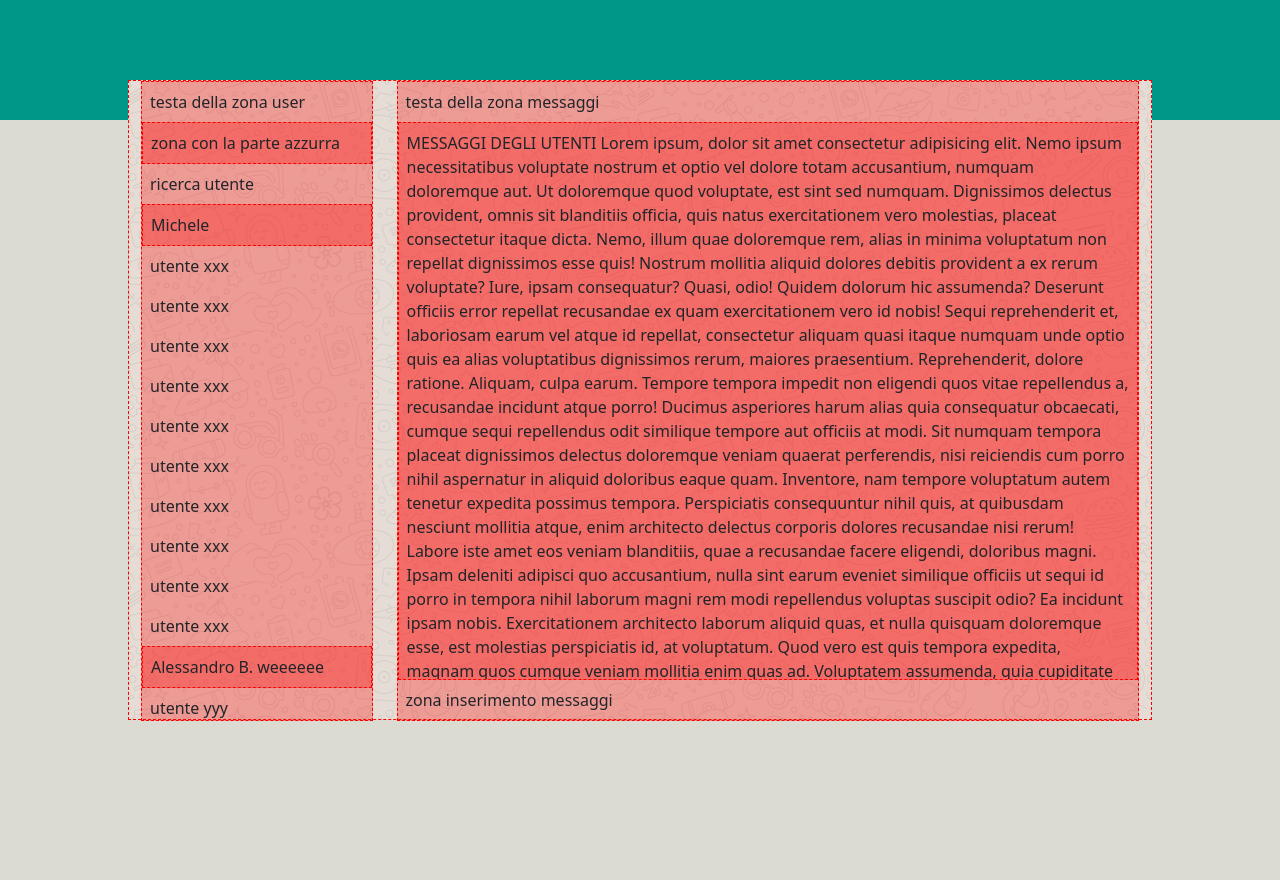
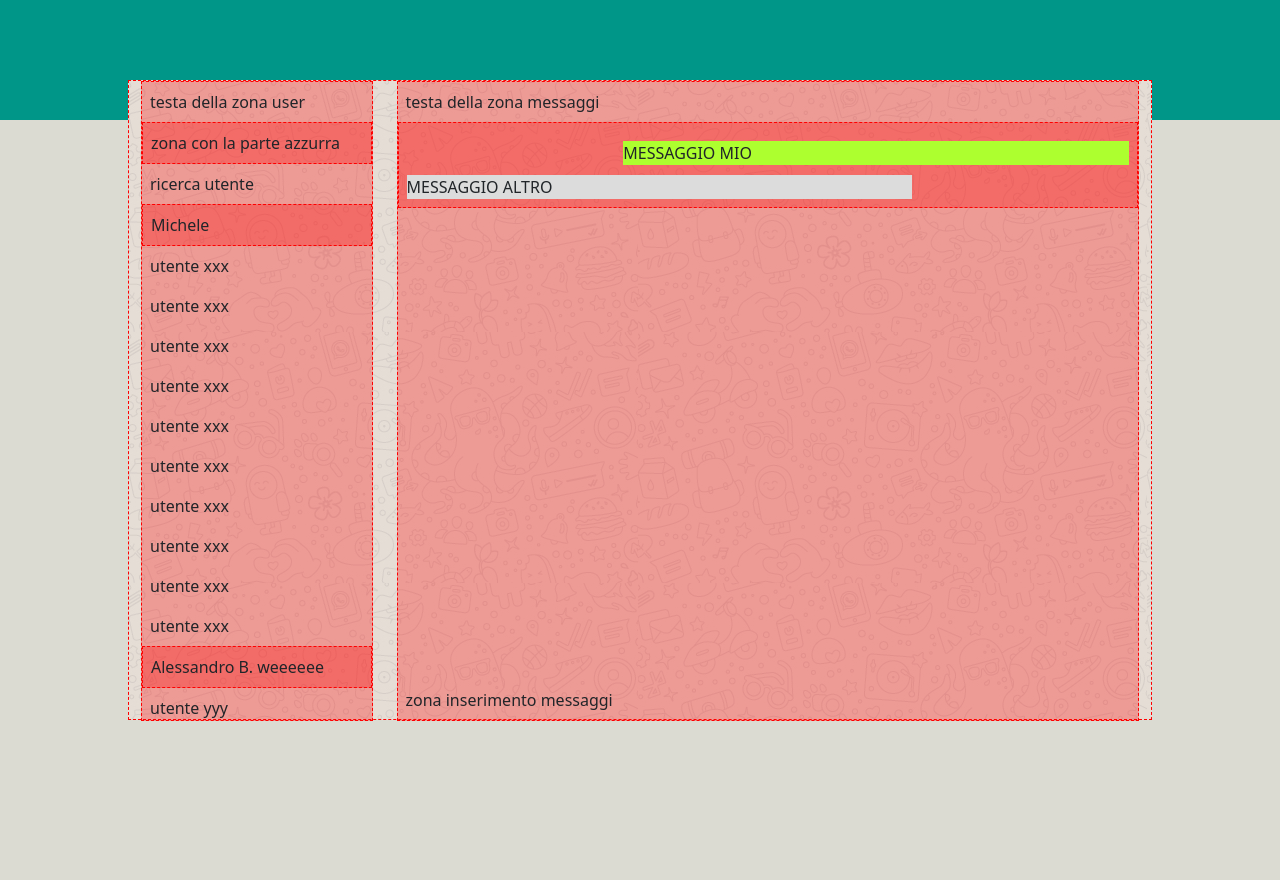
Before and after one commit to CarloCassini/vue-boolzapp, a plain HTML site: page index.html in a window 1280 px wide. Drawn offline with nearby package versions, Linux system fonts and the light colour scheme.

Commit message:
add msgg

```diff
--- a/index.html
+++ b/index.html
@@ -88,80 +88,8 @@
           <div class="d-flex flex-column debug list-users">
             <div class="p-2">testa della zona messaggi</div>
             <div class="p-2 Scorrimento debug">
-              MESSAGGI DEGLI UTENTI Lorem ipsum, dolor sit amet consectetur
-              adipisicing elit. Nemo ipsum necessitatibus voluptate nostrum et
-              optio vel dolore totam accusantium, numquam doloremque aut. Ut
-              doloremque quod voluptate, est sint sed numquam. Dignissimos
-              delectus provident, omnis sit blanditiis officia, quis natus
-              exercitationem vero molestias, placeat consectetur itaque dicta.
-              Nemo, illum quae doloremque rem, alias in minima voluptatum non
-              repellat dignissimos esse quis! Nostrum mollitia aliquid dolores
-              debitis provident a ex rerum voluptate? Iure, ipsam consequatur?
-              Quasi, odio! Quidem dolorum hic assumenda? Deserunt officiis error
-              repellat recusandae ex quam exercitationem vero id nobis! Sequi
-              reprehenderit et, laboriosam earum vel atque id repellat,
-              consectetur aliquam quasi itaque numquam unde optio quis ea alias
-              voluptatibus dignissimos rerum, maiores praesentium.
-              Reprehenderit, dolore ratione. Aliquam, culpa earum. Tempore
-              tempora impedit non eligendi quos vitae repellendus a, recusandae
-              incidunt atque porro! Ducimus asperiores harum alias quia
-              consequatur obcaecati, cumque sequi repellendus odit similique
-              tempore aut officiis at modi. Sit numquam tempora placeat
-              dignissimos delectus doloremque veniam quaerat perferendis, nisi
-              reiciendis cum porro nihil aspernatur in aliquid doloribus eaque
-              quam. Inventore, nam tempore voluptatum autem tenetur expedita
-              possimus tempora. Perspiciatis consequuntur nihil quis, at
-              quibusdam nesciunt mollitia atque, enim architecto delectus
-              corporis dolores recusandae nisi rerum! Labore iste amet eos
-              veniam blanditiis, quae a recusandae facere eligendi, doloribus
-              magni. Ipsam deleniti adipisci quo accusantium, nulla sint earum
-              eveniet similique officiis ut sequi id porro in tempora nihil
-              laborum magni rem modi repellendus voluptas suscipit odio? Ea
-              incidunt ipsam nobis. Exercitationem architecto laborum aliquid
-              quas, et nulla quisquam doloremque esse, est molestias
-              perspiciatis id, at voluptatum. Quod vero est quis tempora
-              expedita, magnam quos cumque veniam mollitia enim quas ad.
-              Voluptatem assumenda, quia cupiditate nam facere ea fuga
-              molestiae! Natus laborum eius reprehenderit! Dicta obcaecati
-              maxime accusamus sequi alias, similique error voluptas eligendi
-              atque sint aliquam rem, quos quae libero! Praesentium autem nemo
-              ad rerum saepe harum sequi est debitis odio veniam, a facilis iste
-              facere ipsa nostrum, eligendi perferendis natus? Quasi hic
-              necessitatibus eligendi nisi saepe officia iure expedita?
-              Reprehenderit quia enim ullam soluta blanditiis tenetur quisquam
-              magnam sit obcaecati ipsa? Reprehenderit a, ullam itaque maiores
-              esse earum voluptatum non odit amet nostrum, repellat,
-              necessitatibus voluptatem repellendus nemo magni. Consequatur
-              quidem maiores in rem. Omnis, ex. Sit repudiandae, ipsum nobis ex
-              odit neque ut vel ullam, illum tenetur repellat deleniti commodi
-              sint suscipit accusamus voluptatibus aperiam praesentium hic
-              porro. Numquam ipsa, excepturi expedita at ipsam velit quibusdam
-              quidem? Voluptate vero in similique quibusdam animi recusandae
-              distinctio aliquam assumenda! Omnis animi quas nemo consequuntur
-              voluptate voluptatem ullam tenetur maxime illo! Repudiandae
-              asperiores nihil aliquid, corporis amet delectus iure beatae
-              laboriosam nobis alias molestiae eaque, maiores id ipsum
-              voluptatibus expedita nulla sed! Mollitia, corrupti maiores
-              accusamus totam ducimus corporis inventore provident. Similique
-              accusamus aperiam natus totam, perspiciatis ut mollitia dolor
-              veritatis alias magnam minima quis modi officiis ratione dicta
-              praesentium quia eveniet cupiditate perferendis incidunt
-              repudiandae! Officiis consequatur unde ratione numquam. Doloribus
-              eveniet quibusdam molestiae harum dignissimos. Reprehenderit animi
-              aliquid quaerat id, in fugit facere, quisquam veniam nulla amet
-              deserunt laboriosam unde veritatis blanditiis cumque fugiat
-              commodi dolore quod earum libero! Veniam quasi ullam cumque
-              possimus similique eveniet excepturi ipsa adipisci amet enim,
-              asperiores ab voluptas magnam? Quaerat similique, exercitationem
-              sapiente dignissimos, dolore assumenda aperiam fugit recusandae
-              quo alias odit adipisci! Cumque error voluptatum exercitationem ad
-              autem obcaecati enim molestias illo nisi eum, facilis
-              reprehenderit ipsa provident illum, ullam maiores earum numquam
-              asperiores quis dolorem sunt. Quibusdam dolores laborum illum eum!
-              Quod eum dolorum exercitationem doloremque eos consectetur iste
-              ipsum magni deserunt cumque, suscipit, sit quisquam. Alias
-              expedita, ex, dolorem quo voluptas, dolor saepe reiciendis iste
-              harum laudantium eveniet sequi obcaecati.
+              <div class="msg-mine">MESSAGGIO MIO</div>
+              <div class="msg-other">MESSAGGIO ALTRO</div>
             </div>
             <div class="mt-auto p-2">zona inserimento messaggi</div>
           </div>
--- a/style.css
+++ b/style.css
@@ -28,3 +28,16 @@
 .Scorrimento {
   overflow: auto;
 }
+
+.msg-mine {
+  max-width: 70%;
+  background-color: greenyellow;
+  margin: 10px 0;
+  margin-left: auto;
+}
+
+.msg-other {
+  max-width: 70%;
+  background-color: gainsboro;
+  margin-right: auto;
+}
```
